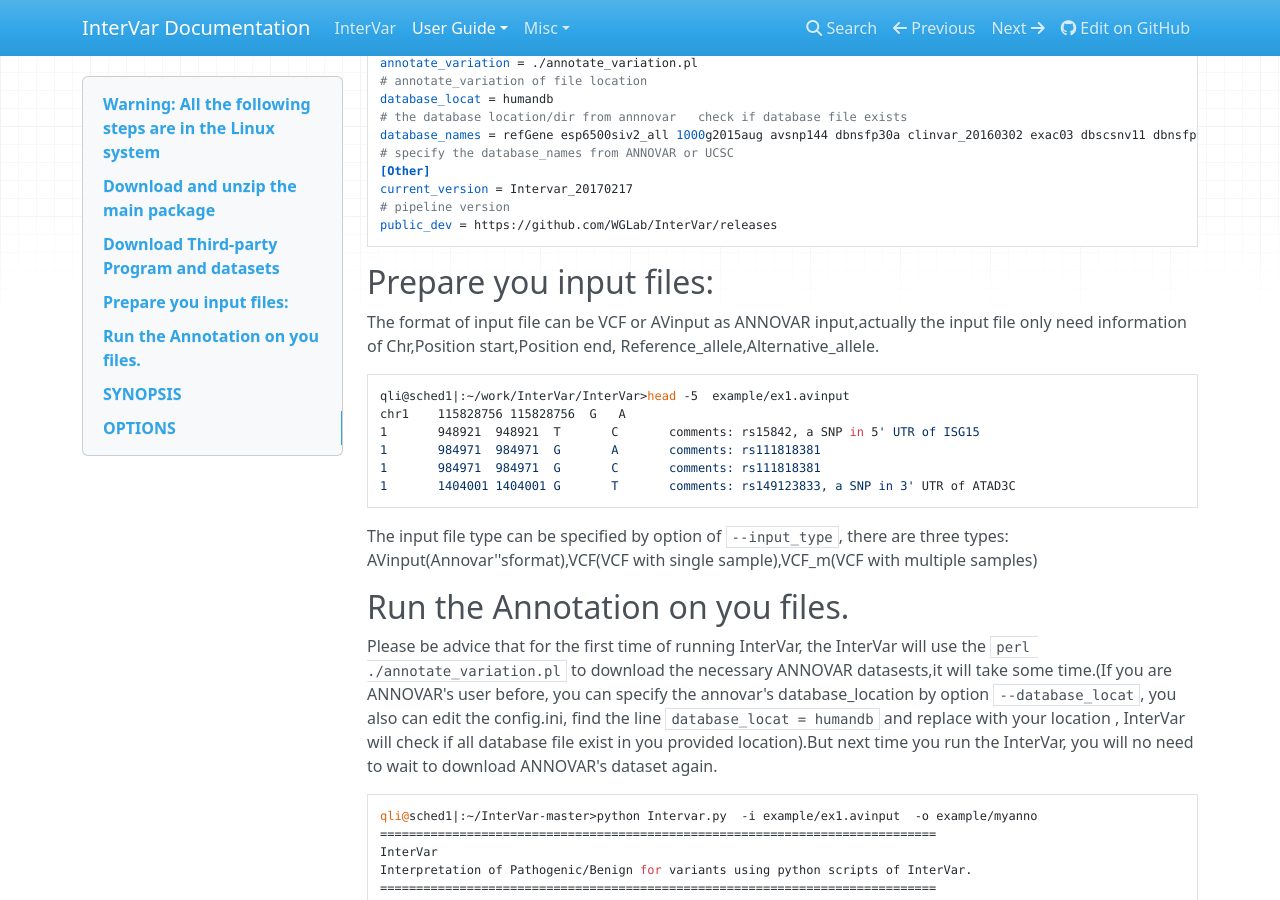
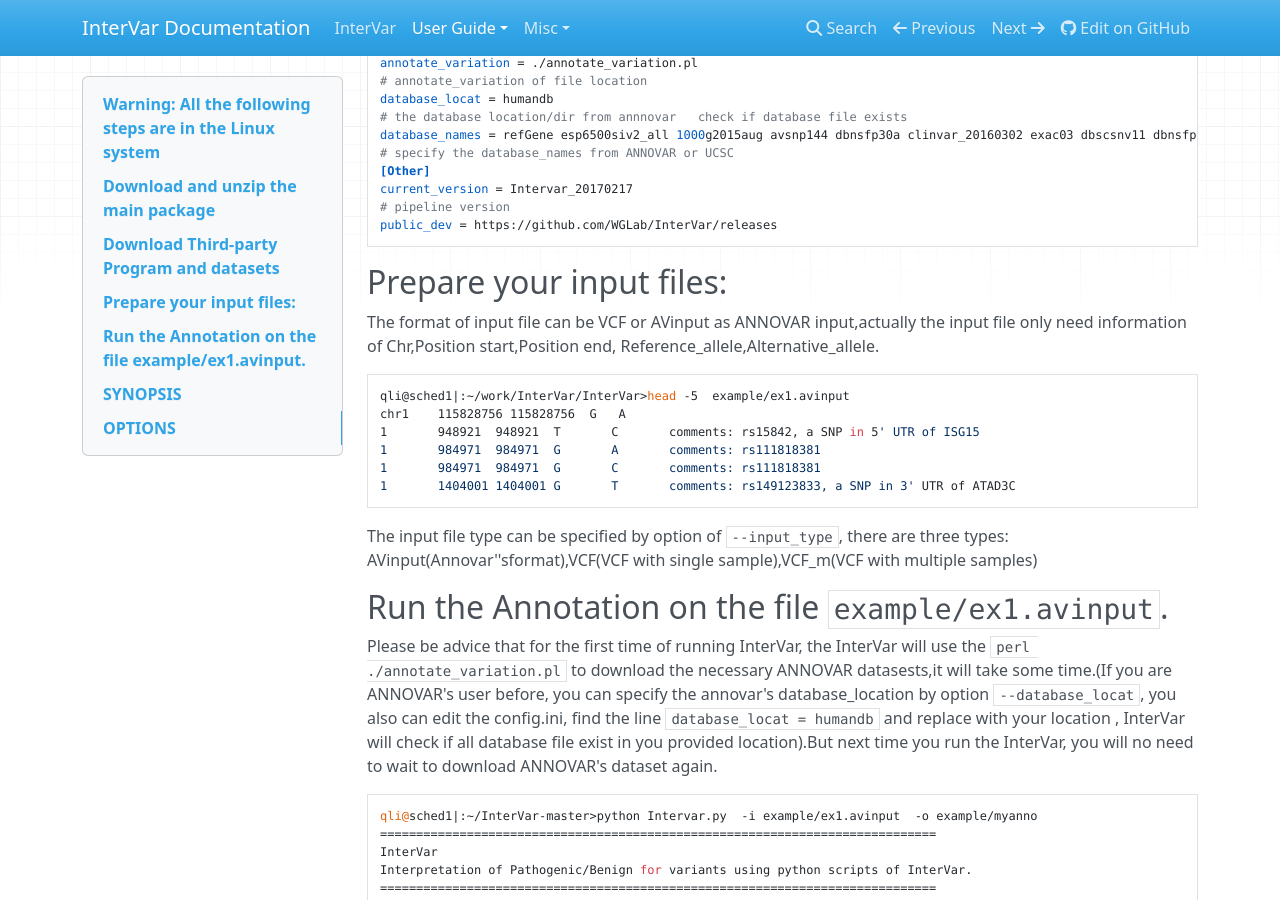
Before and after one commit to WGLab/InterVar, an MkDocs documentation site: the page built from docs/user-guide/manual.md, in a window 1280 px wide and 900 px high, scrolled down 5104 px. Built offline with MkDocs 1.6.1, drawn with Linux system fonts in a browser that asks for light colours; nearby versions of some CDN libraries; old or Windows-style settings are respelled for this version of MkDocs.

Commit message:
update manual

````diff
--- a/docs/user-guide/manual.md
+++ b/docs/user-guide/manual.md
@@ -278,7 +278,7 @@
 ```
 
 
-## Prepare you input files:
+## Prepare your input files:
 The format of input file can be VCF or AVinput as ANNOVAR input,actually the input file only need information of Chr,Position start,Position end, Reference_allele,Alternative_allele.
 ```
 qli@sched1|:~/work/InterVar/InterVar>head -5  example/ex1.avinput
@@ -291,7 +291,7 @@
 
 The input file type can be specified by option of  `--input_type`, there are three types:  AVinput(Annovar''sformat),VCF(VCF with single sample),VCF_m(VCF with multiple samples)
 
-## Run the Annotation on you files.
+## Run the Annotation on the  file `example/ex1.avinput`.
 Please be advice that for the first time of running InterVar, the InterVar will use the `perl ./annotate_variation.pl` to download the necessary ANNOVAR datasests,it will take some time.(If you are ANNOVAR's user before, you can specify the annovar's database_location by option `--database_locat`, you also can edit the config.ini, find the line `database_locat = humandb` and replace with your location  , InterVar will check if all database file exist in you provided location).But next time you run the InterVar, you  will no need to wait to download ANNOVAR's dataset again.
 
 ```
````
